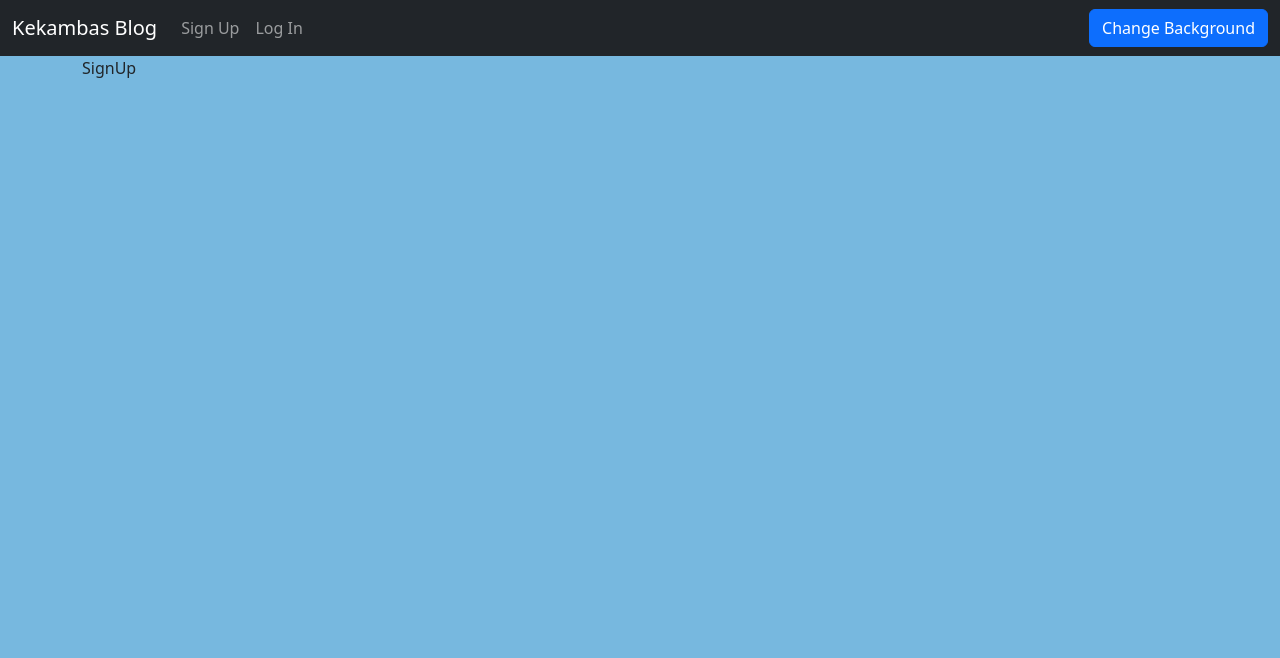
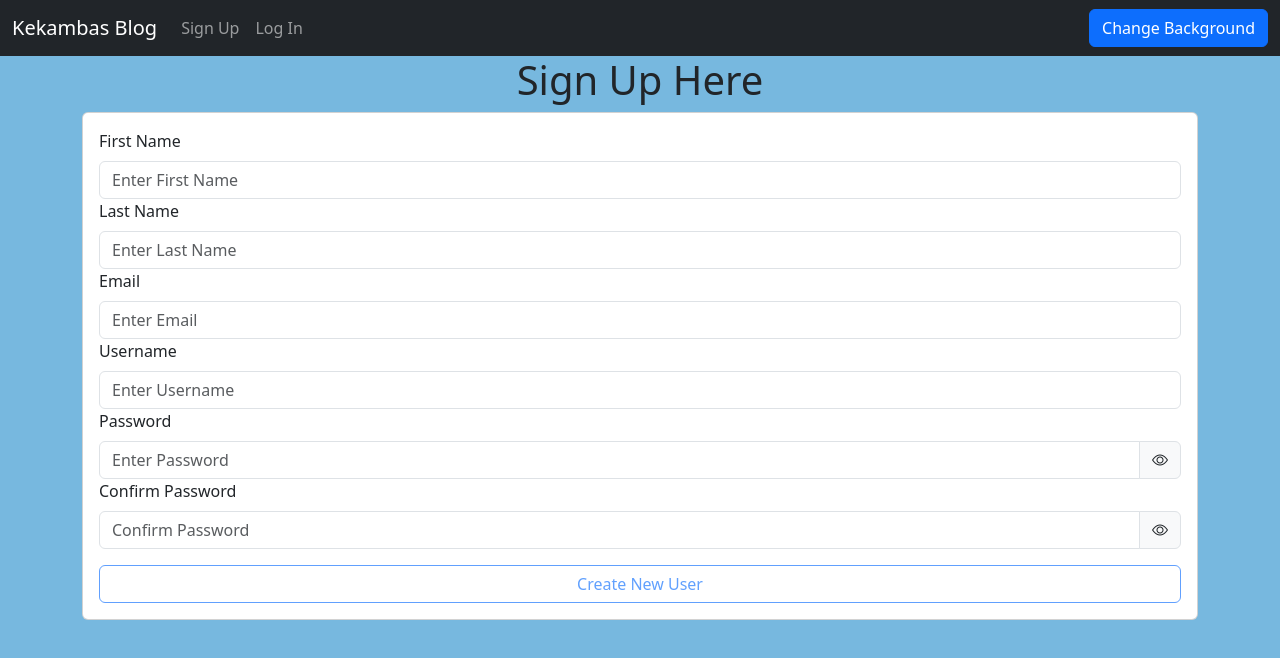
Before and after one commit to bstanton773/kekambas-142_react_intro, a React (Vite) app: page /signup in a window 1280 px wide. Shown: the top 658 px of the page. Built offline with nearby package versions, Linux system fonts and the light colour scheme.

Commit message:
Add Sign Up Component (pre-API)

```diff
--- a/package.json
+++ b/package.json
@@ -11,6 +11,7 @@
     },
     "dependencies": {
         "bootstrap": "^5.3.3",
+        "bootstrap-icons": "^1.11.3",
         "react": "^18.2.0",
         "react-bootstrap": "^2.10.2",
         "react-dom": "^18.2.0",
--- a/src/main.tsx
+++ b/src/main.tsx
@@ -3,6 +3,7 @@
 import { BrowserRouter } from 'react-router-dom';
 import App from "./App.tsx";
 import 'bootstrap/dist/css/bootstrap.min.css'; // Bootstrap CSS
+import "bootstrap-icons/font/bootstrap-icons.css";
 import './main.css'; // Import our own CSS - Should be imported AFTER bootstrap CSS
 
 ReactDOM.createRoot(document.getElementById("root")!).render(
--- a/src/views/SignUp.tsx
+++ b/src/views/SignUp.tsx
@@ -1,8 +1,74 @@
+import { useState } from 'react';
+import Button from 'react-bootstrap/Button';
+import Card from 'react-bootstrap/Card';
+import Form from 'react-bootstrap/Form';
+import InputGroup from 'react-bootstrap/InputGroup';
+import { UserFormDataType } from '../types';
+
 
 type Props = {}
 
 export default function SignUp({}: Props) {
+    const [userFormData, setUserFormData] = useState<UserFormDataType>(
+        {
+            firstName: '',
+            lastName: '',
+            email: '',
+            username: '',
+            password: '',
+            confirmPassword: ''
+        }
+    )
+
+    const [seePassword, setSeePassword] = useState(false);
+
+    const handleInputChange = (e: React.ChangeEvent<HTMLInputElement>) => {
+        setUserFormData({...userFormData, [e.target.name]: e.target.value })
+    }
+
+    const handleFormSubmit = (e: React.FormEvent) => {
+        e.preventDefault();
+
+        console.log(userFormData);
+    }
+
+    // const disableSubmit = userFormData.password.length < 5 || userFormData.password !== userFormData.confirmPassword
+    const disableSubmit = !/^(?=.*\d)(?=.*[a-zA-Z])(?=.*[A-Z])(?=.*[-\#\$\.\%\&\*\!\?])(?=.*[a-zA-Z]).{8,16}$/.test(userFormData.password) || userFormData.password !== userFormData.confirmPassword
+
     return (
-        <div>SignUp</div>
+        <>
+            <h1 className="text-center">Sign Up Here</h1>
+            <Card>
+                <Card.Body>
+                    <Form onSubmit={handleFormSubmit}>
+                        <Form.Label htmlFor='firstName'>First Name</Form.Label>
+                        <Form.Control id='firstName' name='firstName' placeholder='Enter First Name' value={userFormData.firstName} onChange={handleInputChange}/>
+
+                        <Form.Label htmlFor='lastName'>Last Name</Form.Label>
+                        <Form.Control id='lastName' name='lastName' placeholder='Enter Last Name' value={userFormData.lastName} onChange={handleInputChange}/>
+
+                        <Form.Label htmlFor='email'>Email</Form.Label>
+                        <Form.Control id='email' name='email' type='email' placeholder='Enter Email' value={userFormData.email} onChange={handleInputChange}/>
+
+                        <Form.Label htmlFor='username'>Username</Form.Label>
+                        <Form.Control id='username' name='username' placeholder='Enter Username' value={userFormData.username} onChange={handleInputChange}/>
+
+                        <Form.Label htmlFor='password'>Password</Form.Label>
+                        <InputGroup>
+                            <Form.Control id='password' name='password' type={seePassword ? 'text' : 'password'} placeholder='Enter Password' value={userFormData.password} onChange={handleInputChange}/>
+                            <InputGroup.Text onClick={() => setSeePassword(!seePassword)}><i className={seePassword ? 'bi bi-eye-slash' : 'bi bi-eye'}></i></InputGroup.Text>
+                        </InputGroup>
+
+                        <Form.Label htmlFor='confirmPassword'>Confirm Password</Form.Label>
+                        <InputGroup>
+                            <Form.Control id='confirmPassword' name='confirmPassword'  type={seePassword ? 'text' : 'password'} placeholder='Confirm Password' value={userFormData.confirmPassword} onChange={handleInputChange}/>
+                            <InputGroup.Text onClick={() => setSeePassword(!seePassword)}><i className={seePassword ? 'bi bi-eye-slash' : 'bi bi-eye'}></i></InputGroup.Text>
+                        </InputGroup>
+
+                        <Button type='submit' variant='outline-primary' className='w-100 mt-3' disabled={disableSubmit}>Create New User</Button>
+                    </Form>
+                </Card.Body>
+            </Card>
+        </>
     )
 }
```
Also changed, not shown: src/types/index.ts (+9 -0 lines), 1 other file (tests, documents, lock files or other folders).
